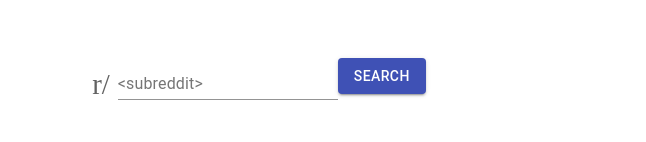
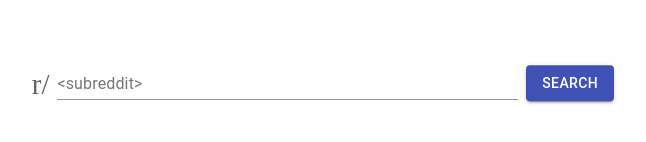
Before and after one commit to sbinmakhashen/Search_Reddit_Testing, a React (Create React App) app: page / in a window 1280 px wide. Shown: the part 198-340 px from the top of the page, without its empty margins (317-963 px from the left). Built offline with nearby package versions, Linux system fonts and the light colour scheme.

Commit message:
form input

```diff
--- a/src/components/Content/Form.js
+++ b/src/components/Content/Form.js
@@ -13,8 +13,12 @@
           <label className="sub-label" htmlFor="sub-reddit">
             r/
           </label>
-          <TextField id="filled-basic sub-input" label="<subreddit>" />
-          <Button variant="contained" color="primary">
+          <TextField
+            id="filled-basic"
+            className="sub-input"
+            label="<subreddit>"
+          />
+          <Button variant="contained" color="primary" className="btn">
             Search
           </Button>
         </div>
--- a/src/layouts/css/main.css
+++ b/src/layouts/css/main.css
@@ -1,5 +1,5 @@
 header {
-  background: #ffffff;
+  background: #f7f7f7;
   position: fixed;
   top: 0;
   width: 100%;
@@ -55,6 +55,7 @@
       -ms-flex-align: center;
           align-items: center;
   width: 90%;
+  margin: auto;
 }
 
 .form-group .sub-label {
@@ -62,6 +63,16 @@
   -webkit-transform: translateY(20%);
           transform: translateY(20%);
   margin-right: 0.5rem;
+}
+
+.form-group .sub-input {
+  width: 40%;
+}
+
+.form-group .btn {
+  -webkit-transform: translateY(20%);
+          transform: translateY(20%);
+  margin-left: 0.5rem;
 }
 
 * {
--- a/src/layouts/scss/_form.scss
+++ b/src/layouts/scss/_form.scss
@@ -3,10 +3,20 @@
 .form-group {
   @include flex-center;
   width: 90%;
+  margin: auto;
 
   .sub-label {
     font-size: 1.8rem;
     transform: translateY(20%);
     margin-right: 0.5rem;
   }
+
+  .sub-input {
+    width: 40%;
+  }
+
+  .btn {
+    transform: translateY(20%);
+    margin-left: 0.5rem;
+  }
 }
--- a/src/layouts/scss/_header.scss
+++ b/src/layouts/scss/_header.scss
@@ -1,6 +1,6 @@
 @import 'config';
 header {
-  background: #ffffff;
+  background: darken(#ffffff, 3%);
   position: fixed;
   top: 0;
   width: 100%;
```
Also changed, not shown: 1 other file (tests, documents, lock files or other folders).
